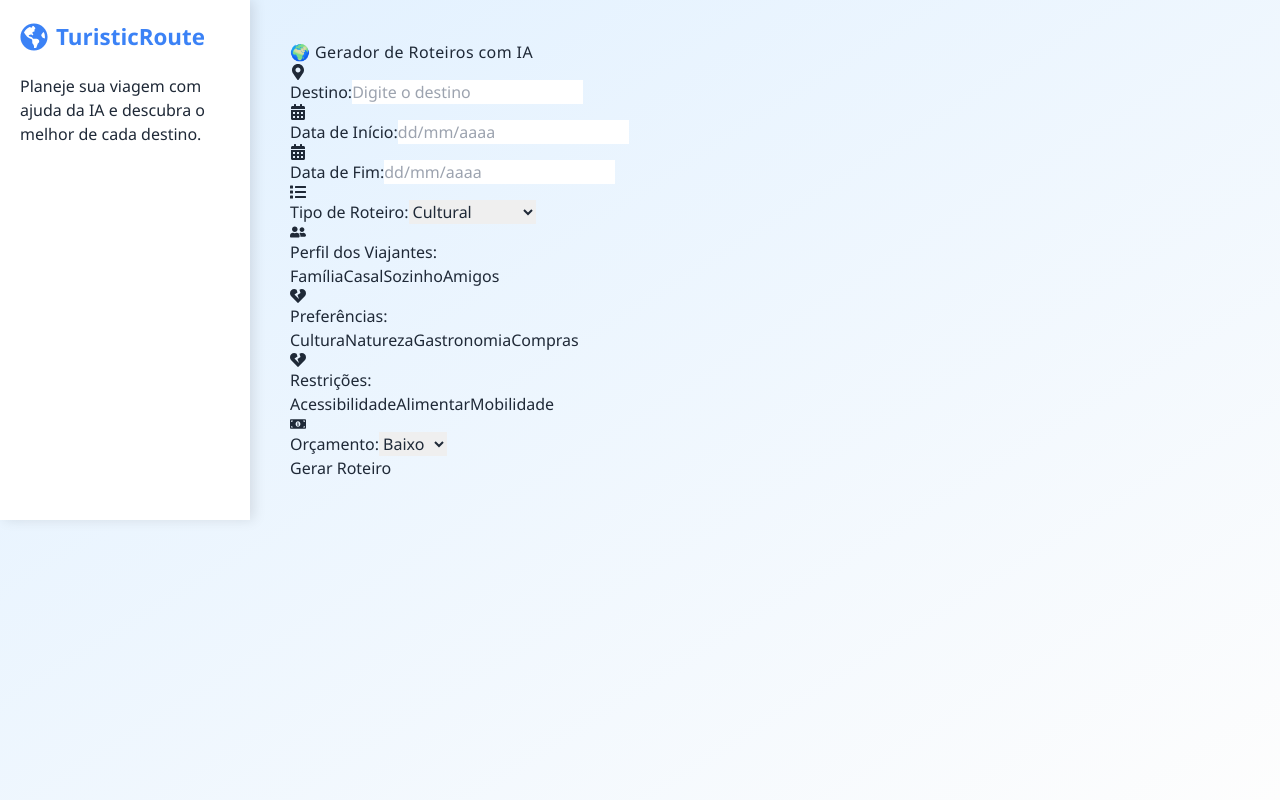
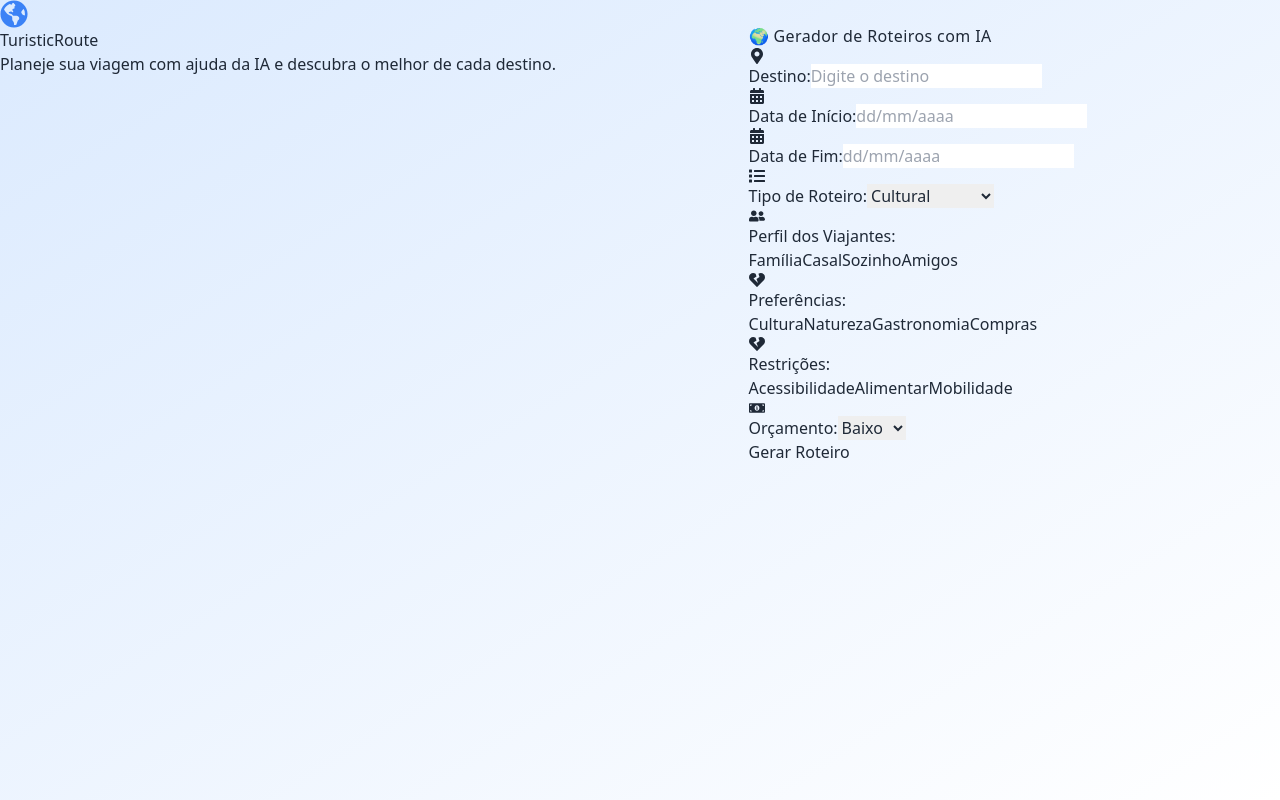
Before and after one commit to alvesgeorge/routeIA2, a React (Vite) app: page / in a window 1280 px wide. Built offline with nearby package versions, Linux system fonts and the light colour scheme.

Commit message:
Update App.css

```diff
--- a/src/App.css
+++ b/src/App.css
@@ -1,102 +1,15 @@
+@tailwind base;
+@tailwind components;
+@tailwind utilities;
+
 body {
-  margin: 0;
-  font-family: 'Segoe UI', sans-serif;
-  background: linear-gradient(to bottom right, #e0f0ff, #fdfdfd);
-  display: flex;
-  height: 100vh;
+  @apply bg-gradient-to-br from-blue-100 to-white min-h-screen font-sans text-gray-800;
 }
 
 .app {
-  display: flex;
-  width: 100%;
-}
-
-.sidebar {
-  width: 250px;
-  background: white;
-  padding: 20px;
-  box-shadow: 4px 0 12px rgba(0,0,0,0.1);
-}
-
-.sidebar .logo {
-  font-size: 1.4em;
-  font-weight: bold;
-  color: #3b82f6;
-  display: flex;
-  align-items: center;
-  gap: 8px;
-  margin-bottom: 20px;
+  @apply flex flex-col md:flex-row items-start;
 }
 
 .main-content {
-  flex: 1;
-  padding: 40px;
-  display: flex;
-  justify-content: center;
-  align-items: flex-start;
+  @apply flex-1 p-6 flex justify-center items-start;
 }
-
-.glass {
-  background: rgba(255,255,255,0.85);
-  backdrop-filter: blur(8px);
-  border-radius: 12px;
-  box-shadow: 0 8px 24px rgba(0,0,0,0.1);
-  padding: 30px;
-  width: 100%;
-  max-width: 700px;
-}
-
-.formulario label {
-  display: block;
-  margin-bottom: 16px;
-  font-weight: 500;
-}
-
-.formulario input, .formulario select {
-  width: 100%;
-  padding: 10px;
-  margin-top: 6px;
-  border: 1px solid #ccc;
-  border-radius: 8px;
-  font-size: 1em;
-}
-
-.perfil-opcoes, .icone-selecao {
-  display: flex;
-  flex-wrap: wrap;
-  gap: 10px;
-  margin-top: 10px;
-}
-
-.perfil-btn, .icone-btn {
-  background: #f1f5f9;
-  border: 1px solid #cbd5e1;
-  border-radius: 8px;
-  padding: 10px 14px;
-  cursor: pointer;
-  font-size: 0.95em;
-  transition: 0.3s;
-}
-
-.perfil-btn:hover, .icone-btn:hover {
-  background: #3b82f6;
-  color: white;
-  border-color: #3b82f6;
-}
-
-.btn-enviar {
-  width: 100%;
-  margin-top: 20px;
-  padding: 12px;
-  font-size: 1em;
-  background: #2563eb;
-  color: white;
-  border: none;
-  border-radius: 10px;
-  cursor: pointer;
-  transition: 0.3s;
-}
-
-.btn-enviar:hover {
-  background: #1d4ed8;
-}
```
